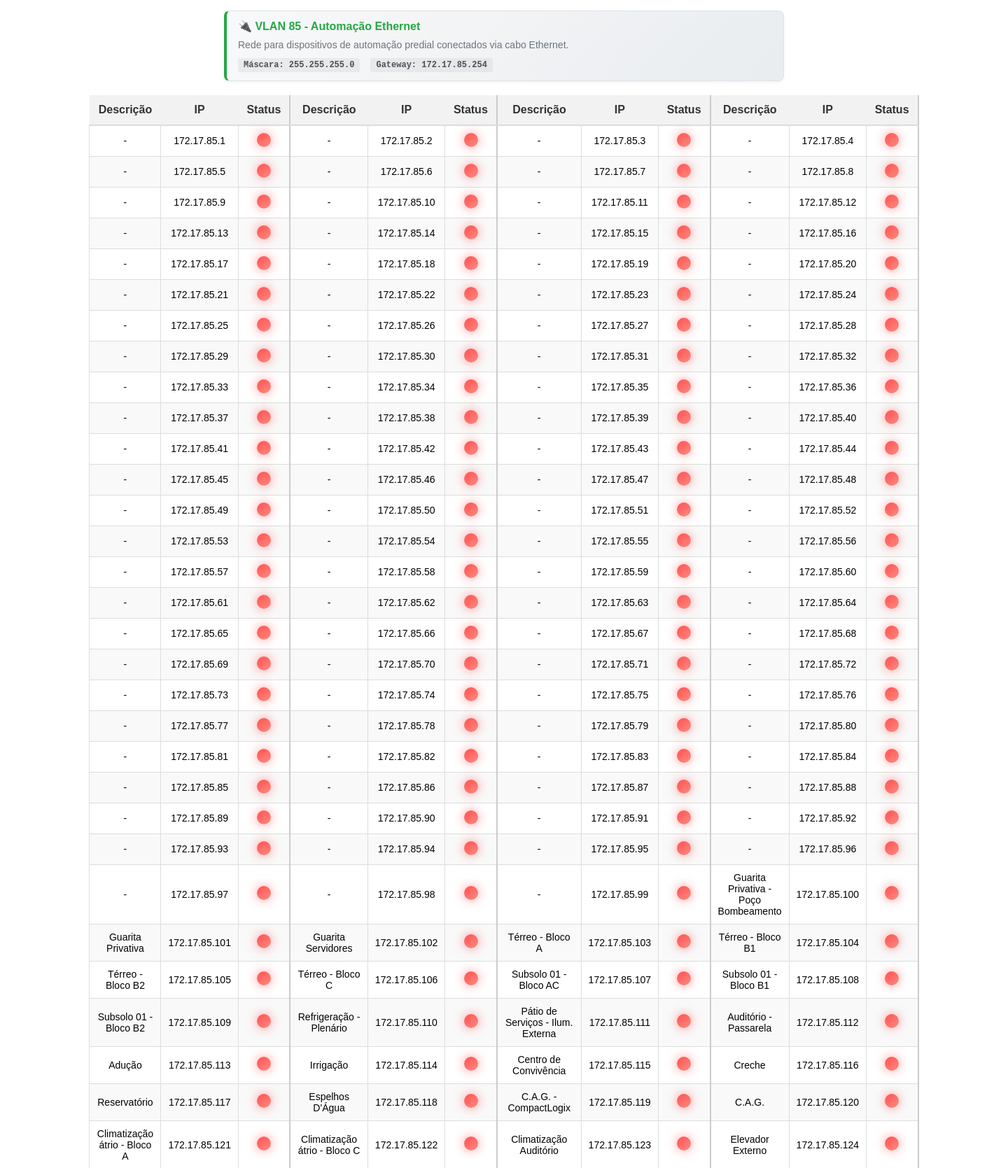
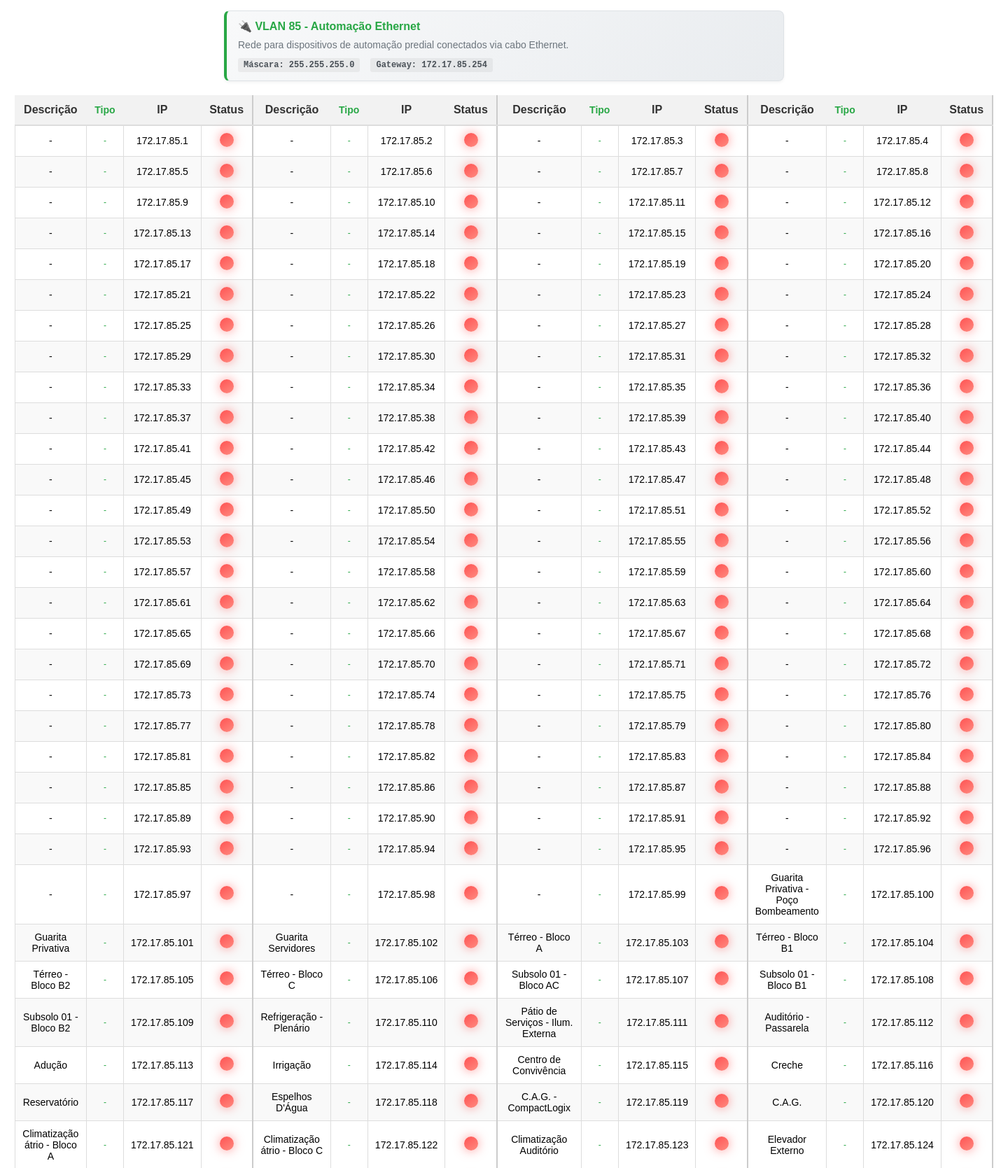
Before and after one commit to TCE-Manutencao-Predial/ipmonitor, a Flask app: page / in a window 1440 px wide. Shown: the part 65-1734 px from the top of the page at 70% size. Run offline with Flask 3, Linux system fonts and the light colour scheme.

Commit message:
refactor: Update device management to use 'descricao' instead of 'description' and enhance UI with new 'Tipo' column

```diff
--- a/app/routes.py
+++ b/app/routes.py
@@ -210,13 +210,13 @@ def add_device(vlan):
     try:
         data = request.get_json()
         ip = data.get('ip')
-        description = data.get('description')  # Mudança aqui
+        descricao = data.get('descricao')  # Corrigido para usar 'descricao'
         tipo = data.get('tipo', '')
 
-        if not ip or not description:
+        if not ip or not descricao:
             return jsonify({'error': 'IP e descrição são obrigatórios'}), 400
 
-        success, message = device_manager.add_device(vlan, ip, description, tipo)
+        success, message = device_manager.add_device(vlan, ip, descricao, tipo)
 
         if success:
             return jsonify({'success': True, 'message': message})
@@ -232,10 +232,10 @@ def add_device(vlan):
 def update_device(vlan, ip):
     try:
         data = request.get_json()
-        description = data.get('description')  # Mudança aqui
+        descricao = data.get('descricao')  # Corrigido para usar 'descricao'
         tipo = data.get('tipo')
 
-        success, message = device_manager.update_device(vlan, ip, description, tipo)
+        success, message = device_manager.update_device(vlan, ip, descricao, tipo)
 
         if success:
             return jsonify({'success': True, 'message': message})
--- a/app/static/devices.css
+++ b/app/static/devices.css
@@ -137,6 +137,12 @@
     color: #212529;
     padding: 6px 12px;
     font-size: 12px;
+    border: none;
+    border-radius: 5px;
+    font-weight: 600;
+    cursor: pointer;
+    transition: all 0.3s ease;
+    white-space: nowrap;
 }
 
 .btn-edit:hover {
--- a/app/static/index.js
+++ b/app/static/index.js
@@ -73,19 +73,15 @@ async function searchByVlan() {
             // Cria células para colunas de dados por linha
             for (let j = 0; j < QTD_COLUNAS; j++) {
                 const descriptionCell = document.createElement('td');
+                const tipoCell = document.createElement('td');
                 const ipCell = document.createElement('td');
                 const statusCell = document.createElement('td');
                 const circle = document.createElement('span');
 
                 // Verifica se há dados para a célula atual
                 if (data[i + j]) {
-                    // Monta a descrição com tipo se disponível
-                    let descricaoCompleta = data[i + j].descricao;
-                    if (data[i + j].tipo && data[i + j].tipo.trim() !== '') {
-                        descricaoCompleta += ` (${data[i + j].tipo})`;
-                    }
-
-                    descriptionCell.textContent = descricaoCompleta;
+                    descriptionCell.textContent = data[i + j].descricao;
+                    tipoCell.textContent = data[i + j].tipo || '-';
                     ipCell.textContent = data[i + j].ip;
 
                     // Verifica o status do dispositivo e aplica a classe correta
@@ -94,16 +90,21 @@ async function searchByVlan() {
                     } else if (data[i + j].status === "off") {
                         circle.classList.add('circle', 'red'); // Aplica a classe 'red' para dispositivos offline
                     }
+                } else {
+                    // Células vazias para manter estrutura da tabela
+                    tipoCell.textContent = '';
                 }
+
+                // Aplica as classes corretas para cada coluna
+                tipoCell.classList.add(`tipo_${String.fromCharCode(65 + j)}`);
+                statusCell.classList.add(`status_${String.fromCharCode(65 + j)}`);
 
                 // Adiciona o círculo de status à célula de status
                 statusCell.appendChild(circle);
 
-                // Aplica a classe 'status_A', 'status_B', 'status_C', ou 'status_D' nas células de status
-                statusCell.classList.add(`status_${String.fromCharCode(65 + j)}`);
-
                 // Adiciona as células à linha
                 row.appendChild(descriptionCell);
+                row.appendChild(tipoCell);
                 row.appendChild(ipCell);
                 row.appendChild(statusCell);
             }
--- a/app/static/styles.css
+++ b/app/static/styles.css
@@ -1,6 +1,6 @@
 /* Estilo da tabela */
 table {
-    width: 50%; /* Define a largura da tabela como 50% do contêiner pai */
+    width: 85%; /* Aumentar largura para acomodar coluna tipo */
     margin: 20px auto; /* Centraliza a tabela e aplica uma margem de 20px */
     border-collapse: collapse; /* Remove os espaços entre as bordas das células */
     font-family: Arial, sans-serif; /* Define a fonte da tabela */
@@ -19,6 +19,17 @@ td.status_A, td.status_B, td.status_C, td.status_D {
     border-right: 2.5px solid #ccc; /* Borda mais grossa à direita */
 }
 
+/* Estilo específico para as colunas "Tipo" */
+td.tipo_A, td.tipo_B, td.tipo_C, td.tipo_D {
+    font-weight: 500;
+    color: #28a745;
+    font-size: 12px;
+    max-width: 120px;
+    overflow: hidden;
+    text-overflow: ellipsis;
+    white-space: nowrap;
+}
+
 /* Estilo para os cabeçalhos (th) */
 th {
     background-color: #f2f2f2; /* Fundo cinza claro para os cabeçalhos */
@@ -34,6 +45,14 @@ th {
 /* Estilo específico para os cabeçalhos das colunas "Status" */
 th.status_A, th.status_B, th.status_C, th.status_D {
     border-right: 2.5px solid #ccc; /* Borda mais grossa à direita */
+}
+
+/* Estilo específico para os cabeçalhos das colunas "Tipo" */
+th.tipo_A, th.tipo_B, th.tipo_C, th.tipo_D {
+    font-weight: bold;
+    color: #28a745;
+    font-size: 14px;
+    max-width: 120px;
 }
 
 /* Alterna a cor de fundo entre linhas pares e ímpares */
--- a/app/templates/index.html
+++ b/app/templates/index.html
@@ -128,15 +128,19 @@
         <thead>
             <tr>
                 <th class="descricao_A">Descrição</th>
+                <th class="tipo_A">Tipo</th>
                 <th class="IP_A">IP</th>
                 <th class="status_A">Status</th>
                 <th class="descricao_B">Descrição</th>
+                <th class="tipo_B">Tipo</th>
                 <th class="IP_B">IP</th>
                 <th class="status_B">Status</th>
                 <th class="descricao_C">Descrição</th>
+                <th class="tipo_C">Tipo</th>
                 <th class="IP_C">IP</th>
                 <th class="status_C">Status</th>
                 <th class="descricao_D">Descrição</th>
+                <th class="tipo_D">Tipo</th>
                 <th class="IP_D">IP</th>
                 <th class="status_D">Status</th>
             </tr>
```
Also changed, not shown: app/static/devices.js (+6 -6 lines).
